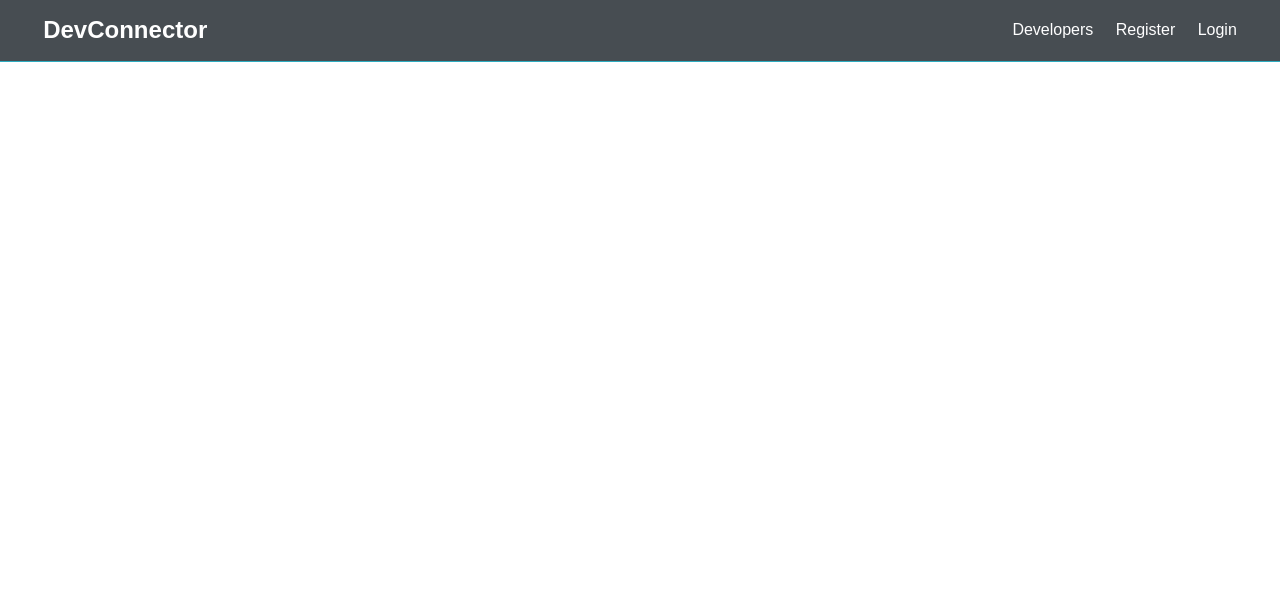
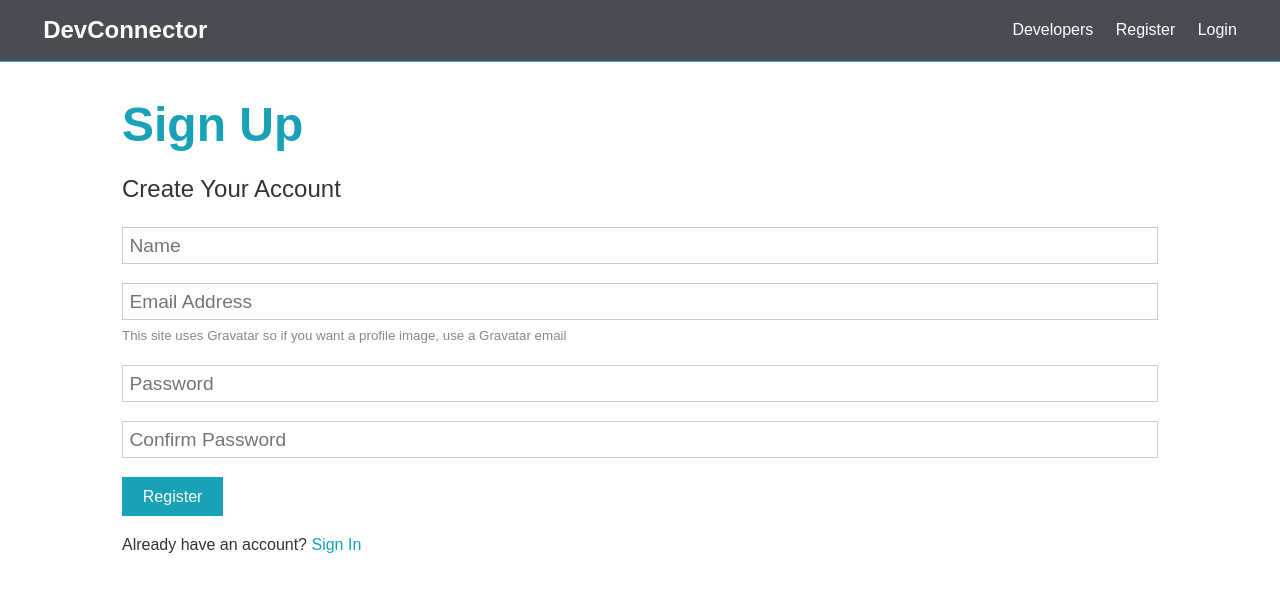
Before and after one commit to Inaboya/devconnect_client, a React (Create React App) app: page /register in a window 1280 px wide. Shown: the top 592 px of the page. Built offline with nearby package versions, Linux system fonts and the light colour scheme.

Commit message:
fix error

```diff
--- a/src/App.tsx
+++ b/src/App.tsx
@@ -3,6 +3,7 @@ import { BrowserRouter as Router, Routes, Route } from 'react-router-dom';
 import LandingPage from './page/LandingPage';
 import './App.css';
 import Navbar from './components/Navbar';
+import RegisterPage from './page/RegisterPage';
 
 const App: React.FC = () => {
   return (
@@ -11,7 +12,7 @@ const App: React.FC = () => {
         <Navbar />
         <Routes>
           <Route path="/" element={<LandingPage />} />
-          {/* <Route path="/register" element={<RegisterPage />} /> */}
+          <Route path="/register" element={<RegisterPage />} />
           {/* <Route path="/login" element={<LoginPage />} /> */}
           {/* <Route path="/profiles" element={<ProfilesPage />} /> */}
           {/* <Route path="/profiles/:id" element={<ProfilePage />} /> */}
--- /dev/null
+++ b/src/page/RegisterPage.tsx
@@ -0,0 +1,97 @@
+import { useState } from 'react';
+import { useSelector, useDispatch } from 'react-redux';
+import { registerUser } from '../redux/slice/authSlice';
+import { Link, useNavigate } from 'react-router-dom';
+import { AppDispatch } from '../redux/store';
+
+const RegisterPage: React.FC = () => {
+  const [formData, setFormData] = useState({
+    name: '',
+    email: '',
+    password: '',
+    password2: '',
+  });
+
+  const { name, email, password, password2 } = formData;
+
+  const dispatch = useDispatch<AppDispatch>();
+  const navigate = useNavigate();
+
+  const handleChange = (e: React.ChangeEvent<HTMLInputElement>) =>
+    setFormData({ ...formData, [e.target.name]: e.target.value });
+
+  const handleSubmit = async (e: React.FormEvent<HTMLFormElement>) => {
+    e.preventDefault();
+
+    if (password !== password2) {
+      alert('password do not match');
+      return;
+    } else {
+      const payload = {
+        name,
+        email,
+        password,
+      };
+
+      dispatch(registerUser(payload));
+
+      navigate('/login');
+    }
+  };
+  return (
+    <section className="container">
+      <h1 className="large text-primary">Sign Up</h1>
+      <p className="lead">
+        <i className="fas fa-user" /> Create Your Account
+      </p>
+      <form className="form" onSubmit={handleSubmit}>
+        <div className="form-group">
+          <input
+            type="text"
+            placeholder="Name"
+            name="name"
+            value={name}
+            onChange={handleChange}
+          />
+        </div>
+        <div className="form-group">
+          <input
+            type="email"
+            placeholder="Email Address"
+            name="email"
+            value={email}
+            onChange={handleChange}
+          />
+          <small className="form-text">
+            This site uses Gravatar so if you want a profile image, use a
+            Gravatar email
+          </small>
+        </div>
+        <div className="form-group">
+          <input
+            type="password"
+            placeholder="Password"
+            name="password"
+            value={password}
+            onChange={handleChange}
+          />
+        </div>
+        <div className="form-group">
+          <input
+            type="password"
+            placeholder="Confirm Password"
+            name="password2"
+            value={password2}
+            onChange={handleChange}
+          />
+        </div>
+        <input type="submit" className="btn btn-primary" value="Register" />
+      </form>
+      <p className="my-1">
+        Already have an account? <Link to="/login">Sign In</Link>
+      </p>
+    </section>
+  );
+};
+
+export default RegisterPage;
--- a/src/redux/slice/authSlice.ts
+++ b/src/redux/slice/authSlice.ts
@@ -1,5 +1,5 @@
 import { createAsyncThunk, createSlice } from '@reduxjs/toolkit';
-import { AuthInitialState } from '../../utils/typings';
+import { AuthInitialState, RegisterPayload } from '../../utils/typings';
 import { useAxios } from '../../utils/useAxios';
 
 // initial state
@@ -32,7 +32,7 @@ export const loadUser = createAsyncThunk(
 
 export const registerUser = createAsyncThunk(
   'auth/registerUser',
-  async (payload, { rejectWithValue, getState, dispatch }) => {
+  async (payload: RegisterPayload, { rejectWithValue, getState, dispatch }) => {
     try {
       const res = await useAxios.post(
         `${process.env.REACT_APP_BACKEND_API}/users`,
@@ -41,8 +41,8 @@ export const registerUser = createAsyncThunk(
 
       return res.data;
     } catch (error: any) {
-      console.log(error);
-      return rejectWithValue(error.response.data.errors);
+      // console.log(error);
+      return error.response.data.errors;
     }
   },
 );
```
